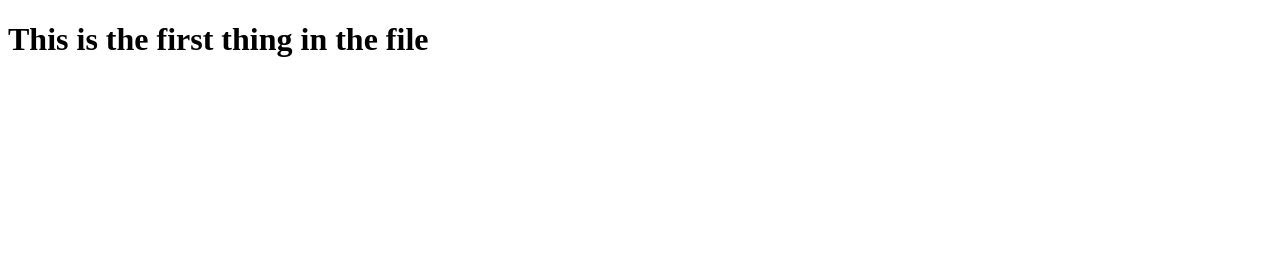
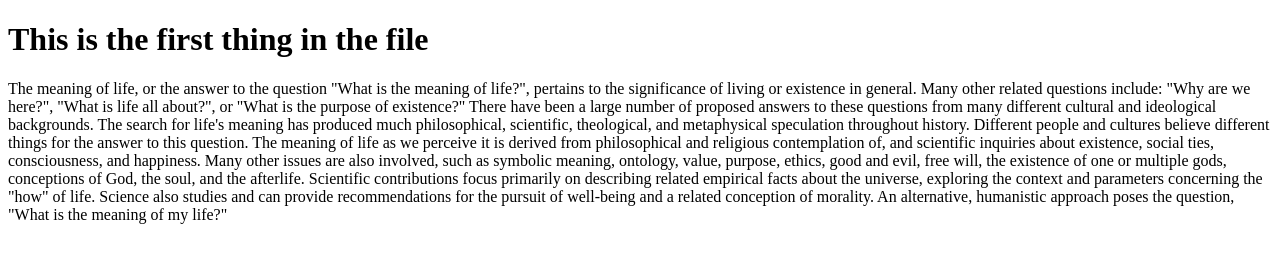
Before and after one commit to petersenn4296/warmup2, a website: page index.html in a window 1280 px wide. Drawn offline with Linux system fonts and the light colour scheme.

Commit message:
contemplating life

```diff
--- a/index.html
+++ b/index.html
@@ -10,7 +10,9 @@
 
 
     <h1>This is the first thing in the file</h1>
+    <p>The meaning of life, or the answer to the question "What is the meaning of life?", pertains to the significance of living or existence in general. Many other related questions include: "Why are we here?", "What is life all about?", or "What is the purpose of existence?" There have been a large number of proposed answers to these questions from many different cultural and ideological backgrounds. The search for life's meaning has produced much philosophical, scientific, theological, and metaphysical speculation throughout history. Different people and cultures believe different things for the answer to this question.
 
+The meaning of life as we perceive it is derived from philosophical and religious contemplation of, and scientific inquiries about existence, social ties, consciousness, and happiness. Many other issues are also involved, such as symbolic meaning, ontology, value, purpose, ethics, good and evil, free will, the existence of one or multiple gods, conceptions of God, the soul, and the afterlife. Scientific contributions focus primarily on describing related empirical facts about the universe, exploring the context and parameters concerning the "how" of life. Science also studies and can provide recommendations for the pursuit of well-being and a related conception of morality. An alternative, humanistic approach poses the question, "What is the meaning of my life?"</p>
 
 
   </body>
```
